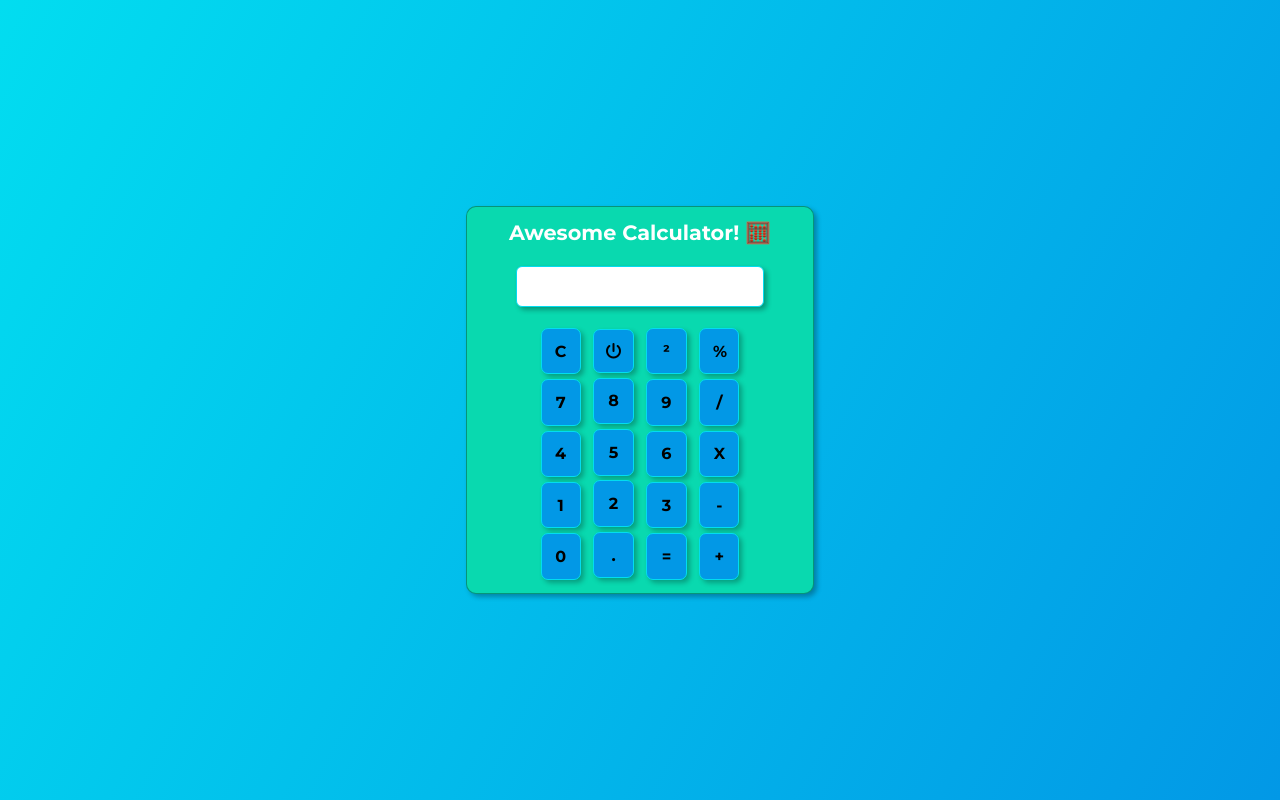
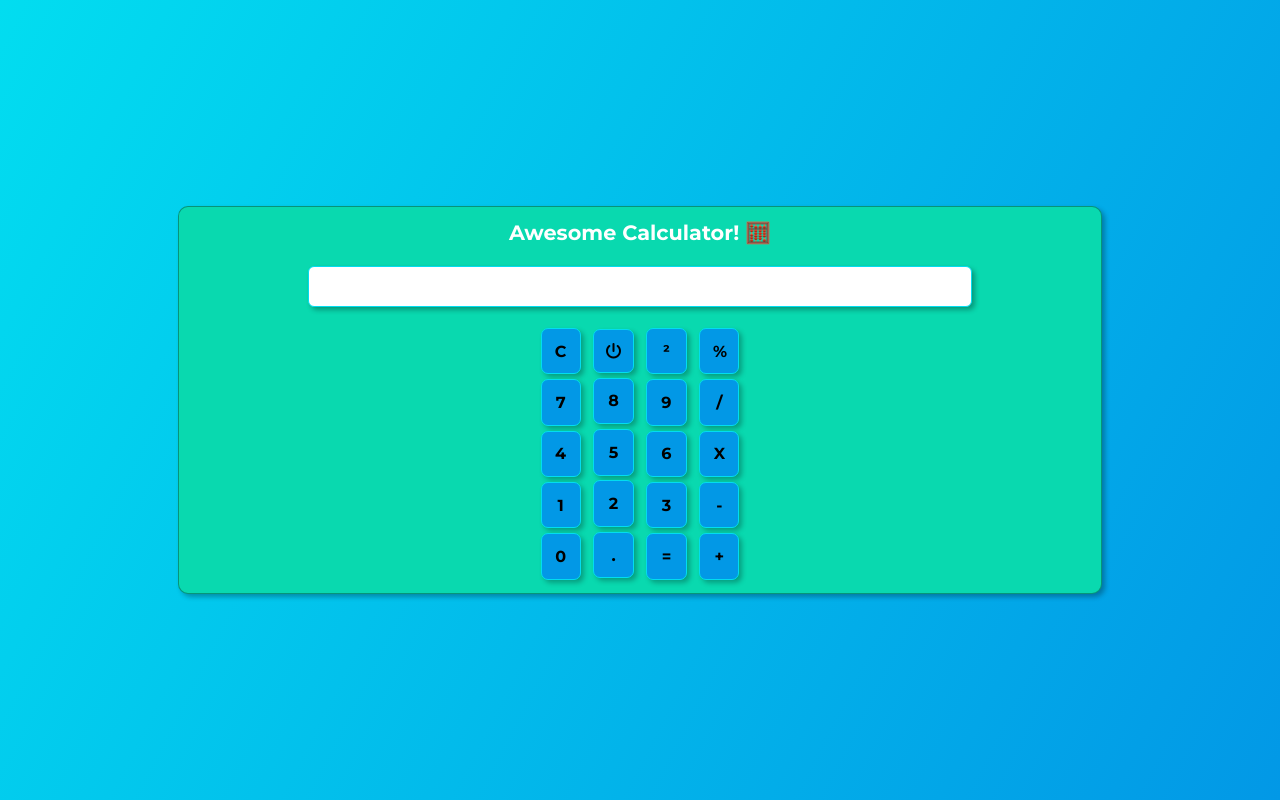
Before and after one commit to thidematos/calculator, a plain HTML site: page index.html in a window 1280 px wide. Drawn offline with Linux system fonts and the light colour scheme.

Commit message:
Update style.css

```diff
--- a/style.css
+++ b/style.css
@@ -21,7 +21,7 @@ body {
   align-items: center;
   gap: 1.3rem;
   border: 1px solid rgba(0, 0, 0, 0.315);
-  width: 50vw;
+  width: 70vw;
   padding: 0.8rem;
   border-radius: 10px;
   box-shadow: 3px 3px 5px rgba(0, 0, 0, 0.285);
@@ -83,18 +83,6 @@ h1 {
   justify-content: center;
 }
 
-@media screen and (min-width: 650px) {
-  .main {
-    width: 45vw;
-  }
-}
-
-@media screen and (min-width: 1060px) {
-  .main {
-    width: 25vw;
-  }
-}
-
 .disabled {
   background-color: rgba(175, 172, 172, 0.934);
   text-align: center;
```
